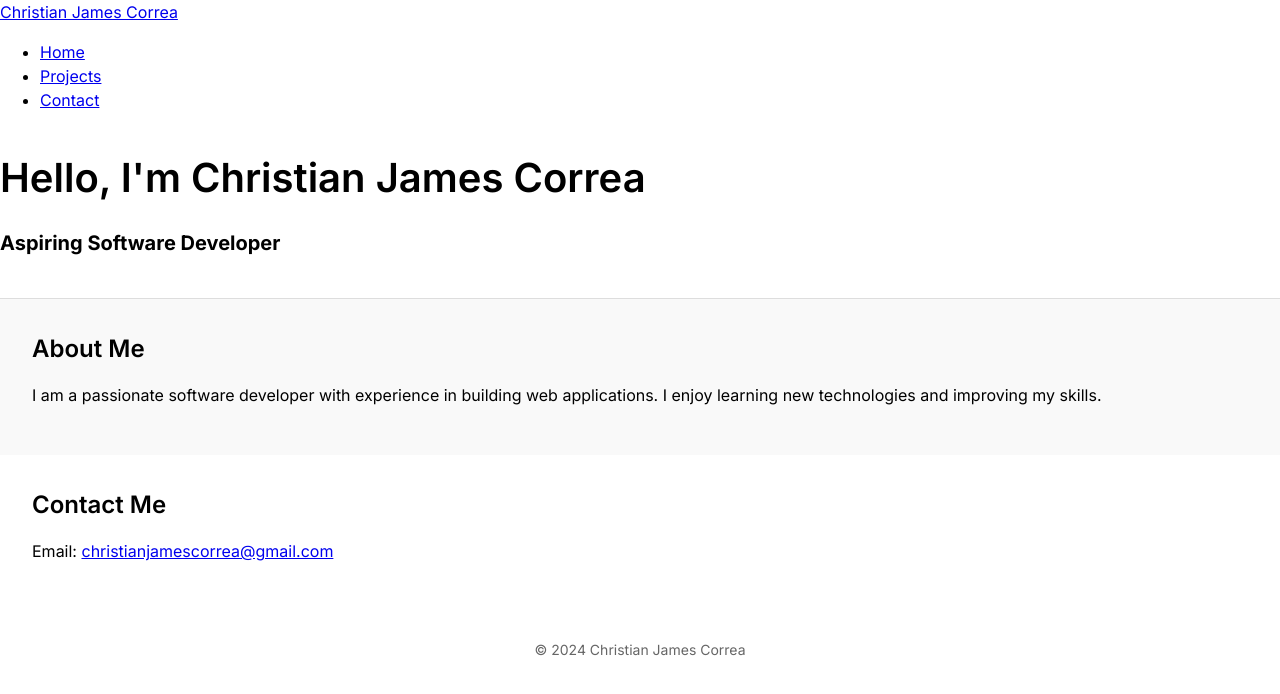
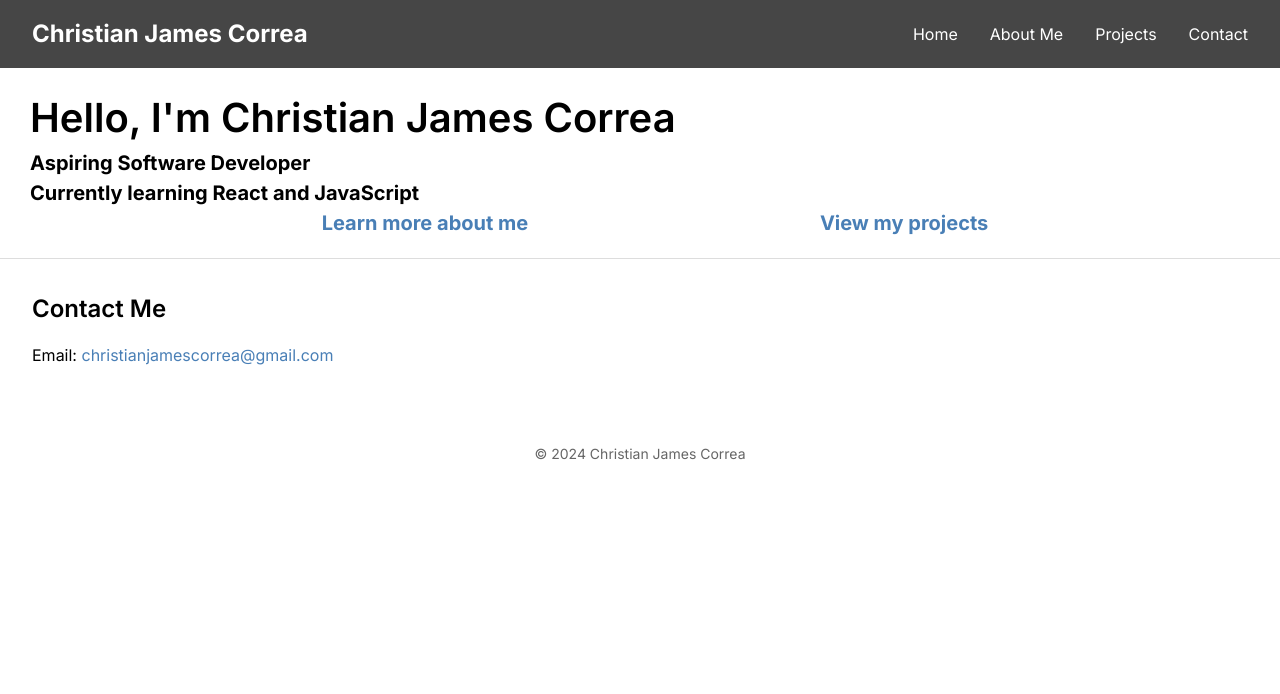
Before and after one commit to ichan0/web-portfolio, a plain HTML site: page index.html in a window 1280 px wide. Drawn offline with Linux system fonts and the light colour scheme.

Commit message:
aded about, contact, project pages as well as css rules and html layout

```diff
--- a/default.css
+++ b/default.css
@@ -15,7 +15,50 @@ html {
     text-rendering: optimizeLegibility;
 }
 
+nav {
+    background-color: #464646;
+    padding: 1em 2em;
+    display: flex;
+    justify-content: space-between;
+    align-items: center;
+}
+
+nav a {
+    text-decoration: none;
+    color: white;
+}
+
+.logo {
+    font-size: 1.5em;
+    font-weight: 700;
+}
+
+a {
+    text-decoration: none;
+    color: #497fb6
+}
+
+a:hover {
+    color: #497fb6;
+}
+
+.nav-links {
+    list-style: none;
+    padding: 0;
+    margin: 0;
+    display: flex;
+    gap: 2em;
+}
+
+.btn {
+    display: flex;
+    justify-content: space-evenly;
+    align-items: center;
+
+}
+
 body {
+
     margin: 0;
     line-height: 1.5;
     font-weight: 400;
@@ -29,14 +72,22 @@ h1, h2, h3, h4, h5, h6 {
     margin-bottom: 0.5em;
 }
 
+
 .header {
     font-size: 1.25em;
     font-weight: 700;
-    padding: 1em 0;
+    padding: 1em 0 1em 1.5em;
     border-bottom: 1px solid #ddd;
+
+    color: inherit;
 }
 
-.about {
+.header h1,
+.header p {
+    margin: 0;
+}
+
+.body-content {
     padding: 2em;
     background-color: #f9f9f9;
 }
--- a/index.html
+++ b/index.html
@@ -7,15 +7,16 @@
     <link rel="stylesheet" href="default.css">
     <title>Christian James Correa</title>
 </head>
+
 <body>
-
     <nav>
-        <a href="index.html">
+        <a class="logo" href="index.html">
             <!-- <img src="images/logo.png" alt="Logo" class="logo"> -->
             Christian James Correa
         </a>
-        <ul>
+        <ul class="nav-links">
             <li><a href="index.html">Home</a></li>
+            <li><a href="about.html">About Me</a></li>
             <li><a href="projects.html">Projects</a></li>
             <li><a href="contact.html">Contact</a></li>
         </ul>
@@ -25,13 +26,18 @@
         <div class="header">
             <h1>Hello, I'm Christian James Correa</h1>
             <p>Aspiring Software Developer</p>
+            <p>Currently learning React and JavaScript</p>
+            <div class="btn">
+                <a href="about.html" class="btn-item"> Learn more about me</a>
+                <a href="projects.html" class="btn-item"> View my projects</a>
+            </div>
         </div>
     </header>
 
-    <div class="about">
+    <!-- <div class="body-content">
         <h2>About Me</h2>
         <p>I am a passionate software developer with experience in building web applications. I enjoy learning new technologies and improving my skills.</p>
-    </div>
+    </div> -->
 
     <div class="contact">
         <h2>Contact Me</h2>
```
Also changed, not shown: about.html (added, +37 -0 lines), projects.html (added, +43 -0 lines), contact.html (added).
